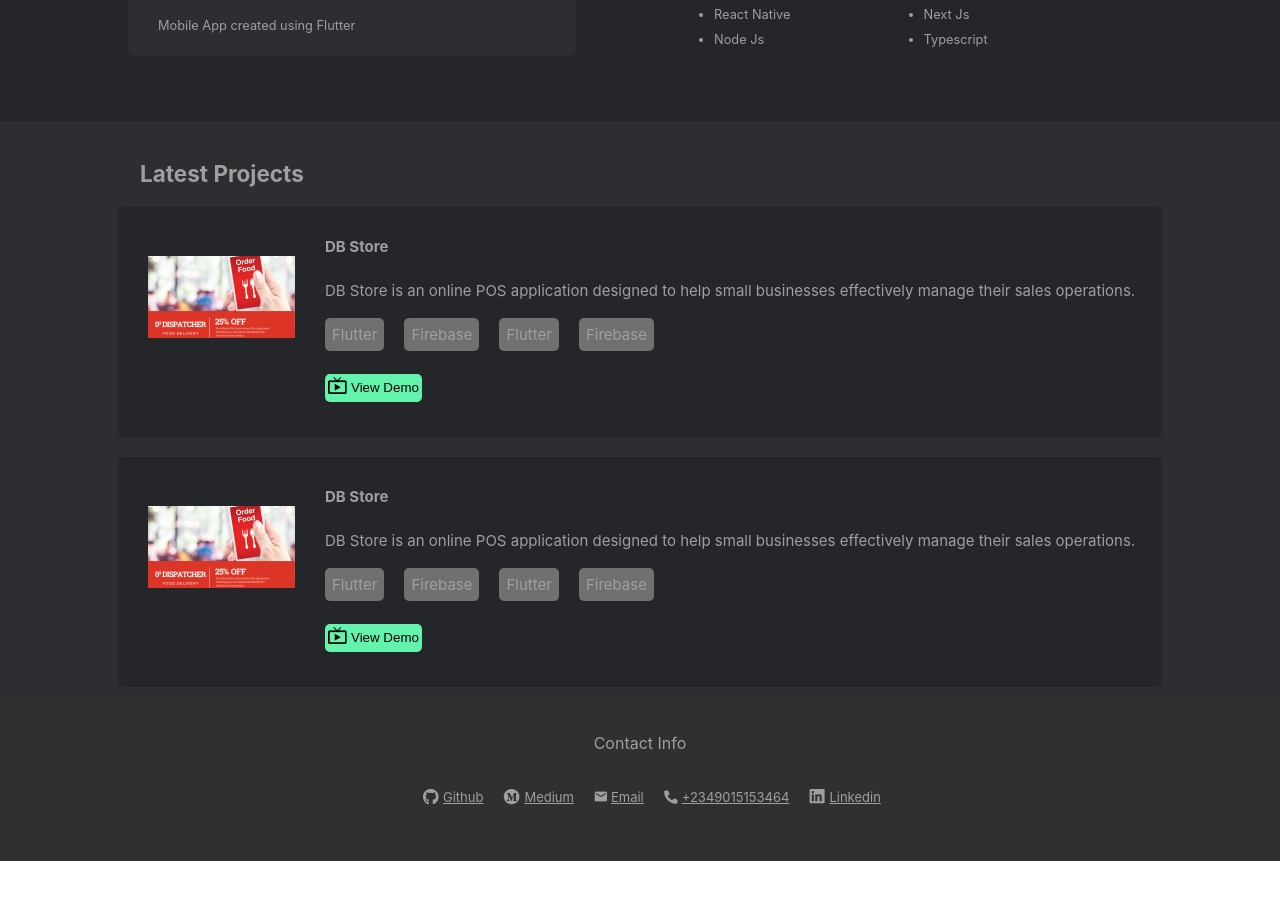
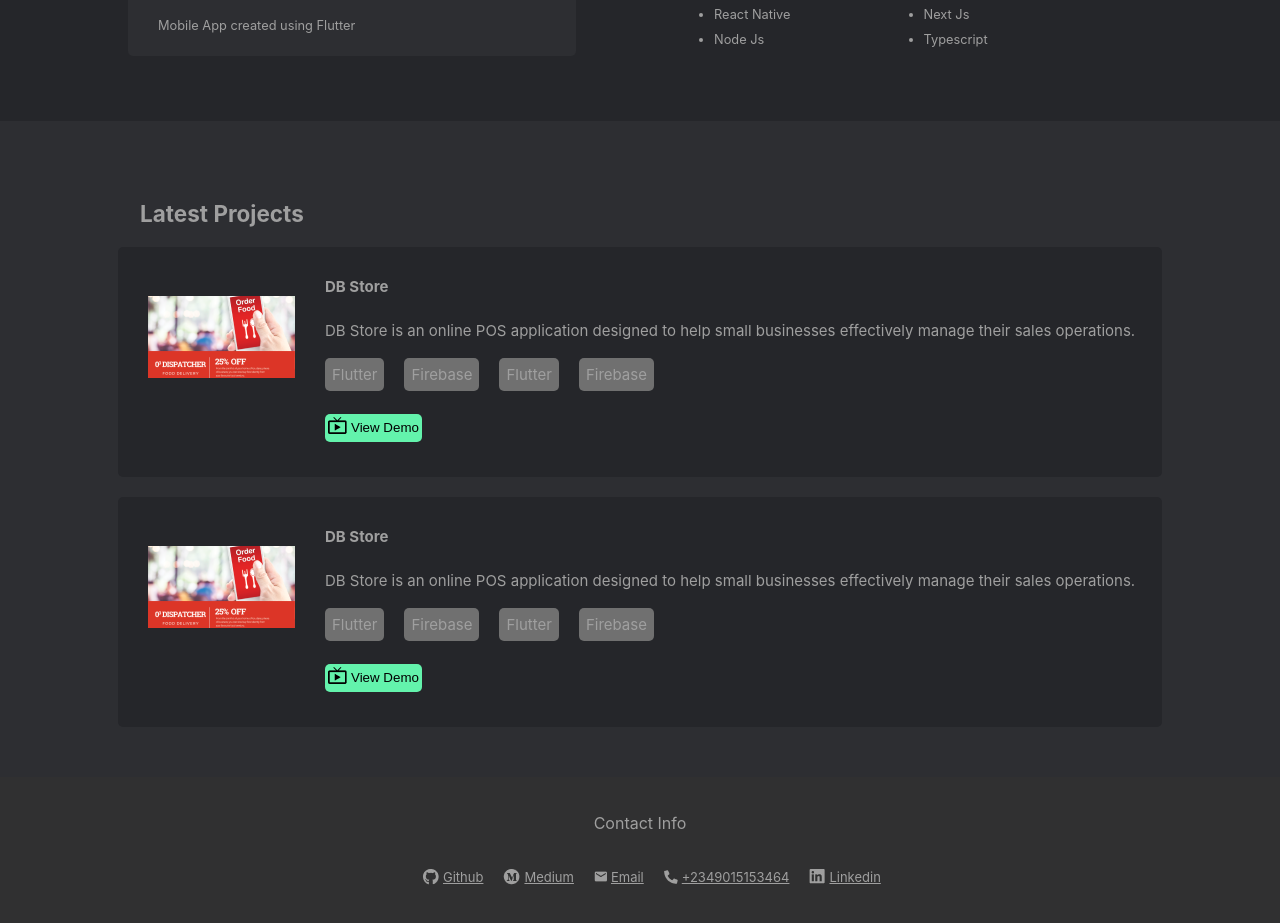
Before and after one commit to Birdie13-stack/pfj, a React (Vite) app: page / in a window 1280 px wide. Shown: the part 1040-1963 px from the top of the page. Before the commit the page ends 1901 px from the top, so only its background shows below. Built offline with nearby package versions, Linux system fonts and the light colour scheme.

Commit message:
UI changes

```diff
--- a/src/App.css
+++ b/src/App.css
@@ -164,7 +164,7 @@ h1 {
   background-color: var(--bg-grey);
   margin-top: -30px;
   font-size: 15px;
-  padding: 20px 0;
+  padding: 60px 0;
 }
 
 .projects h2 {
```
